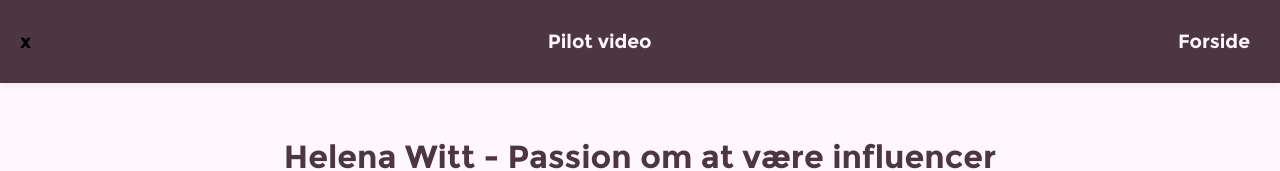
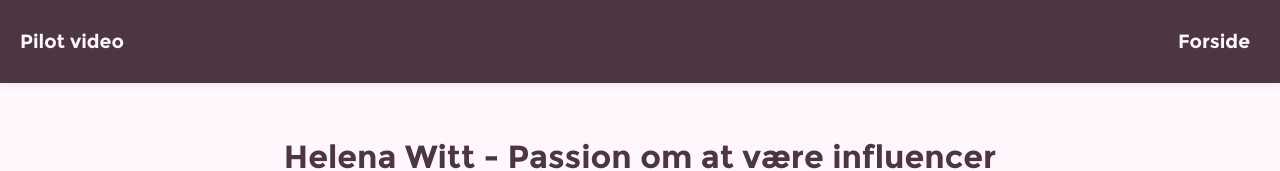
Before and after one commit to espi0001/01_pilotvideo, a plain HTML site: page index.html in a window 1280 px wide. Shown: the top 171 px of the page. Drawn offline with Linux system fonts and the light colour scheme.

Commit message:
rettet header

```diff
--- a/index.html
+++ b/index.html
@@ -12,7 +12,7 @@
 </head>
 
 <body>
-    <header>x
+    <header>
         <div class="logo">
             <a href="index.html">Pilot video</a>
         </div>
```
